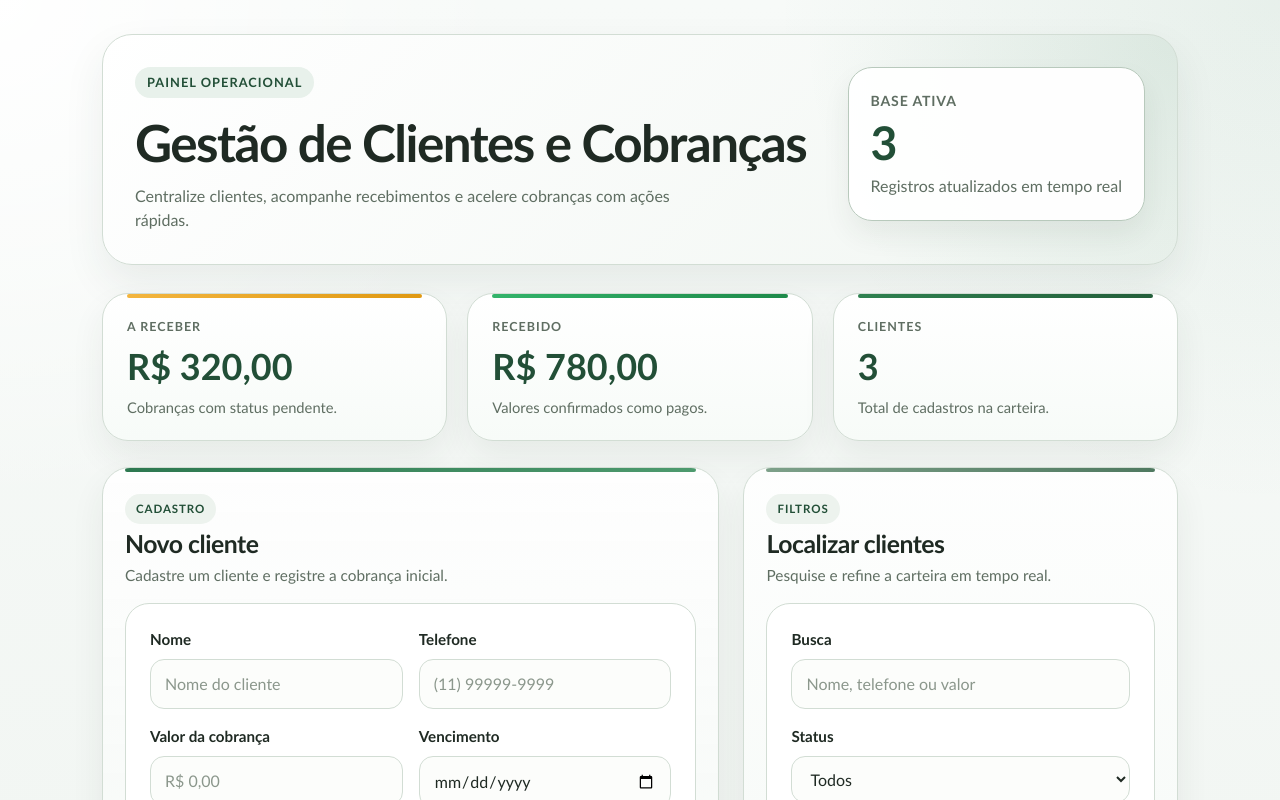
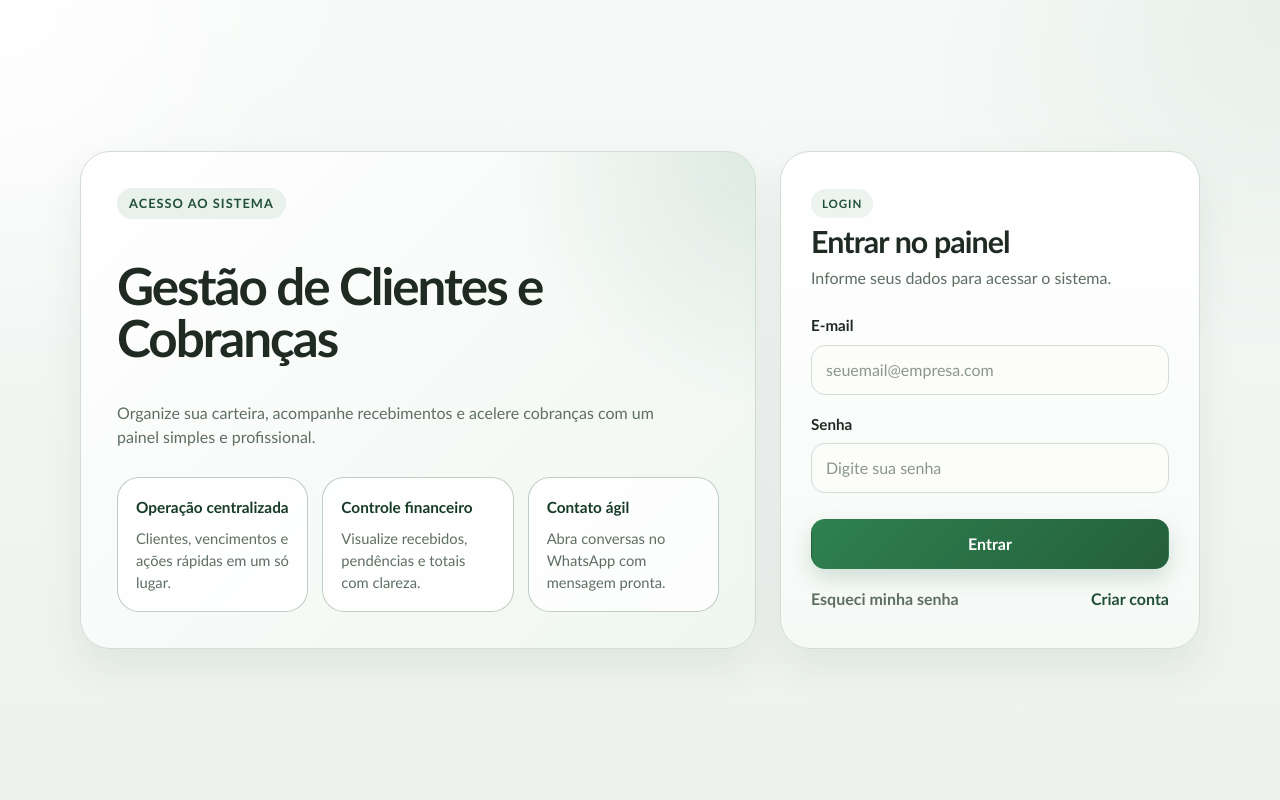
Before and after one commit to morvanestudos/gerenciador-cobrancas, a React (Vite) app: page / in a window 1280 px wide. Shown: the top 800 px of the page. Built offline with nearby package versions, Linux system fonts and the light colour scheme.

Commit message:
Introduçao da tela de login para teste

```diff
--- a/src/App.jsx
+++ b/src/App.jsx
@@ -2,6 +2,7 @@ import { useEffect, useState } from 'react'
 import ClienteForm from './components/ClienteForm.jsx'
 import ClienteList from './components/ClienteList.jsx'
 import Filtros from './components/Filtros.jsx'
+import Login from './components/Login.jsx'
 
 const CHAVE_CLIENTES = 'gerenciador-cobrancas:clientes'
 
@@ -100,6 +101,7 @@ function formatarMoeda(valor) {
 }
 
 function App() {
+  const [estaLogado, setEstaLogado] = useState(false)
   const [clientes, setClientes] = useState(carregarClientesIniciais)
   const [busca, setBusca] = useState('')
   const [status, setStatus] = useState('todos')
@@ -189,6 +191,17 @@ function App() {
     window.open(link, '_blank')
   }
 
+  function entrarNoSistema() {
+    setEstaLogado(true)
+  }
+
+  function sairDoSistema() {
+    setEstaLogado(false)
+    setClienteEmEdicao(null)
+    setBusca('')
+    setStatus('todos')
+  }
+
   const termoBusca = busca.trim().toLowerCase()
   const totalAReceber = clientes.reduce((total, cliente) => {
     return cliente.status === 'pendente'
@@ -222,6 +235,10 @@ function App() {
     return correspondeBusca && correspondeStatus
   })
 
+  if (!estaLogado) {
+    return <Login onEntrar={entrarNoSistema} />
+  }
+
   return (
     <div className="app-shell">
       <header className="app-header">
@@ -234,10 +251,22 @@ function App() {
           </p>
         </div>
 
-        <div className="header-summary">
-          <span className="summary-label">Base ativa</span>
-          <strong>{clientes.length}</strong>
-          <span className="summary-text">Registros atualizados em tempo real</span>
+        <div className="header-side">
+          <div className="header-summary">
+            <span className="summary-label">Base ativa</span>
+            <strong>{clientes.length}</strong>
+            <span className="summary-text">
+              Registros atualizados em tempo real
+            </span>
+          </div>
+
+          <button
+            type="button"
+            className="button button-ghost header-logout"
+            onClick={sairDoSistema}
+          >
+            Sair
+          </button>
         </div>
       </header>
 
--- /dev/null
+++ b/src/components/Login.jsx
@@ -0,0 +1,86 @@
+import { useState } from 'react'
+
+export default function Login({ onEntrar }) {
+  const [email, setEmail] = useState('')
+  const [senha, setSenha] = useState('')
+
+  function handleSubmit(event) {
+    event.preventDefault()
+    onEntrar({ email, senha })
+  }
+
+  return (
+    <div className="login-shell">
+      <div className="login-layout">
+        <section className="login-brand-panel">
+          <span className="app-kicker">Acesso ao sistema</span>
+          <h1>Gestão de Clientes e Cobranças</h1>
+          <p>
+            Organize sua carteira, acompanhe recebimentos e acelere cobranças
+            com um painel simples e profissional.
+          </p>
+
+          <div className="login-highlights">
+            <article className="login-highlight">
+              <strong>Operação centralizada</strong>
+              <span>Clientes, vencimentos e ações rápidas em um só lugar.</span>
+            </article>
+
+            <article className="login-highlight">
+              <strong>Controle financeiro</strong>
+              <span>Visualize recebidos, pendências e totais com clareza.</span>
+            </article>
+
+            <article className="login-highlight">
+              <strong>Contato ágil</strong>
+              <span>Abra conversas no WhatsApp com mensagem pronta.</span>
+            </article>
+          </div>
+        </section>
+
+        <form className="login-card" onSubmit={handleSubmit} noValidate>
+          <div className="login-card-header">
+            <span className="section-tag">Login</span>
+            <h2>Entrar no painel</h2>
+            <p>Informe seus dados para acessar o sistema.</p>
+          </div>
+
+          <div className="field">
+            <label htmlFor="login-email">E-mail</label>
+            <input
+              id="login-email"
+              type="email"
+              value={email}
+              onChange={(event) => setEmail(event.target.value)}
+              placeholder="seuemail@empresa.com"
+            />
+          </div>
+
+          <div className="field">
+            <label htmlFor="login-senha">Senha</label>
+            <input
+              id="login-senha"
+              type="password"
+              value={senha}
+              onChange={(event) => setSenha(event.target.value)}
+              placeholder="Digite sua senha"
+            />
+          </div>
+
+          <button type="submit" className="button button-primary login-submit">
+            Entrar
+          </button>
+
+          <div className="login-links">
+            <button type="button" className="login-link">
+              Esqueci minha senha
+            </button>
+            <button type="button" className="login-link login-link-strong">
+              Criar conta
+            </button>
+          </div>
+        </form>
+      </div>
+    </div>
+  )
+}
--- a/src/index.css
+++ b/src/index.css
@@ -61,6 +61,141 @@ select {
   min-height: 100vh;
 }
 
+.login-shell {
+  min-height: 100vh;
+  padding: 32px 22px;
+  display: flex;
+  align-items: center;
+  justify-content: center;
+}
+
+.login-layout {
+  width: min(1120px, 100%);
+  display: grid;
+  grid-template-columns: minmax(0, 1.15fr) minmax(320px, 420px);
+  gap: 24px;
+  align-items: stretch;
+}
+
+.login-brand-panel,
+.login-card {
+  position: relative;
+  border: 1px solid var(--border);
+  border-radius: 30px;
+  overflow: hidden;
+}
+
+.login-brand-panel {
+  padding: 36px;
+  background:
+    radial-gradient(circle at top right, rgba(45, 120, 80, 0.12) 0%, transparent 30%),
+    linear-gradient(135deg, #ffffff 0%, #eff6f1 100%);
+  box-shadow: var(--shadow);
+  display: flex;
+  flex-direction: column;
+  justify-content: space-between;
+  gap: 28px;
+}
+
+.login-brand-panel h1 {
+  margin: 12px 0 10px;
+  font-size: clamp(2.2rem, 4vw, 3.6rem);
+  line-height: 1.02;
+  letter-spacing: -0.04em;
+}
+
+.login-brand-panel p {
+  margin: 0;
+  max-width: 560px;
+  color: var(--muted);
+  font-size: 1rem;
+}
+
+.login-highlights {
+  display: grid;
+  grid-template-columns: repeat(3, minmax(0, 1fr));
+  gap: 14px;
+}
+
+.login-highlight {
+  padding: 18px;
+  border: 1px solid rgba(184, 201, 188, 0.9);
+  border-radius: 22px;
+  background: rgba(255, 255, 255, 0.78);
+  box-shadow: inset 0 1px 0 rgba(255, 255, 255, 0.9);
+  display: flex;
+  flex-direction: column;
+  gap: 8px;
+}
+
+.login-highlight strong {
+  font-size: 0.96rem;
+  color: var(--primary-deep);
+}
+
+.login-highlight span {
+  color: var(--muted);
+  font-size: 0.92rem;
+}
+
+.login-card {
+  padding: 30px;
+  background: linear-gradient(180deg, rgba(255, 255, 255, 0.98) 0%, #f6faf7 100%);
+  box-shadow: var(--shadow);
+  display: flex;
+  flex-direction: column;
+  gap: 18px;
+  justify-content: center;
+}
+
+.login-card-header {
+  display: flex;
+  flex-direction: column;
+  gap: 8px;
+  margin-bottom: 6px;
+}
+
+.login-card-header h2 {
+  margin: 0;
+  font-size: 1.9rem;
+  line-height: 1.05;
+  letter-spacing: -0.03em;
+}
+
+.login-card-header p {
+  margin: 0;
+  color: var(--muted);
+}
+
+.login-submit {
+  margin-top: 8px;
+}
+
+.login-links {
+  display: flex;
+  justify-content: space-between;
+  align-items: center;
+  gap: 12px;
+  flex-wrap: wrap;
+}
+
+.login-link {
+  padding: 0;
+  border: none;
+  background: transparent;
+  color: var(--muted);
+  font-weight: 600;
+  cursor: pointer;
+}
+
+.login-link:hover {
+  color: var(--primary-dark);
+}
+
+.login-link-strong {
+  color: var(--primary-dark);
+}
+
 .app-shell {
   max-width: 1120px;
   margin: 0 auto;
@@ -86,6 +221,13 @@ select {
   display: flex;
   flex-direction: column;
   gap: 8px;
+}
+
+.header-side {
+  display: flex;
+  flex-direction: column;
+  align-items: flex-end;
+  gap: 14px;
 }
 
 .app-kicker {
@@ -143,6 +285,10 @@ select {
 
 .summary-text {
   color: var(--muted);
+}
+
+.header-logout {
+  min-width: 120px;
 }
 
 .app-content {
@@ -690,6 +836,16 @@ select {
 }
 
 @media (max-width: 900px) {
+  .login-layout,
+  .login-highlights {
+    grid-template-columns: 1fr;
+  }
+
+  .login-brand-panel,
+  .login-card {
+    border-radius: 26px;
+  }
+
   .app-shell {
     padding: 24px 18px 42px;
   }
@@ -697,6 +853,11 @@ select {
   .app-header,
   .section-heading-inline {
     flex-direction: column;
+    align-items: flex-start;
+  }
+
+  .header-side {
+    width: 100%;
     align-items: flex-start;
   }
 
@@ -719,6 +880,25 @@ select {
 }
 
 @media (max-width: 640px) {
+  .login-shell {
+    padding-inline: 16px;
+  }
+
+  .login-brand-panel,
+  .login-card {
+    padding: 22px 20px;
+    border-radius: 24px;
+  }
+
+  .login-card-header h2 {
+    font-size: 1.6rem;
+  }
+
+  .login-links {
+    flex-direction: column;
+    align-items: flex-start;
+  }
+
   .app-shell {
     padding-inline: 16px;
   }
```
